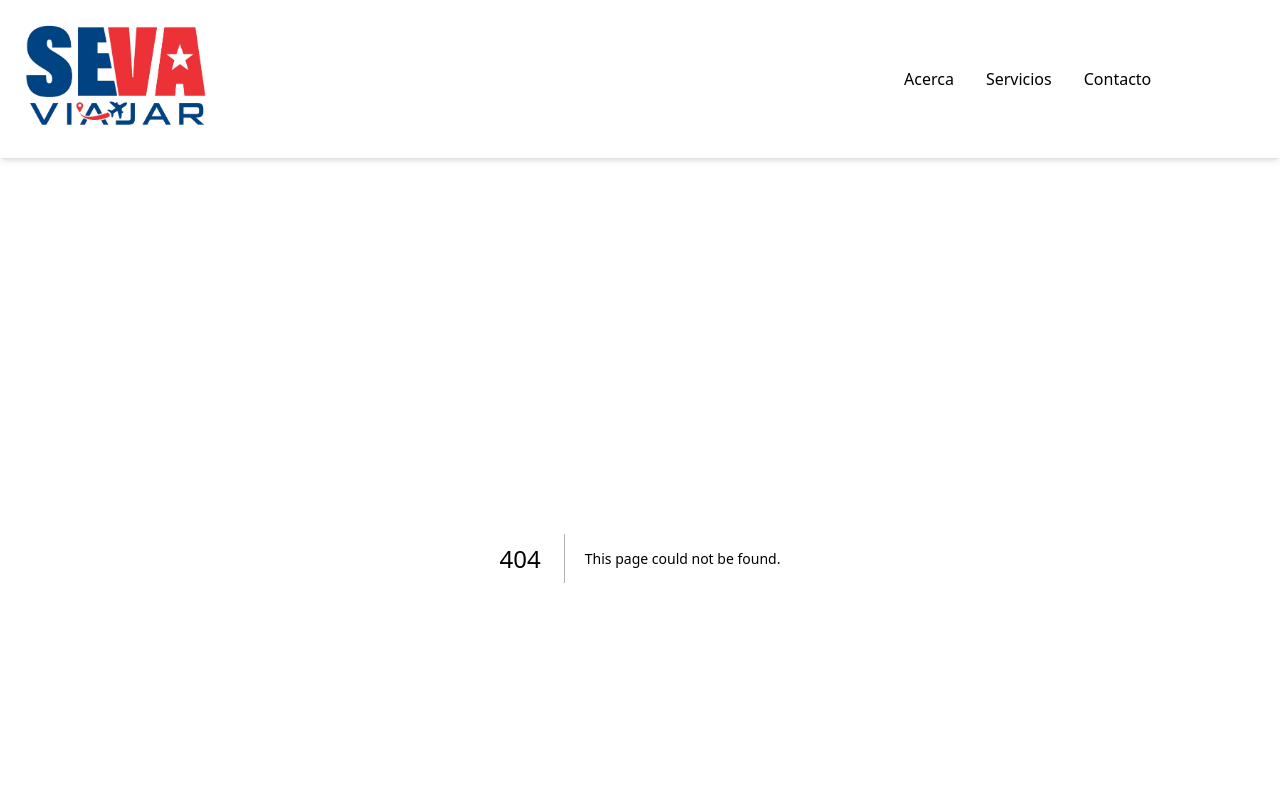
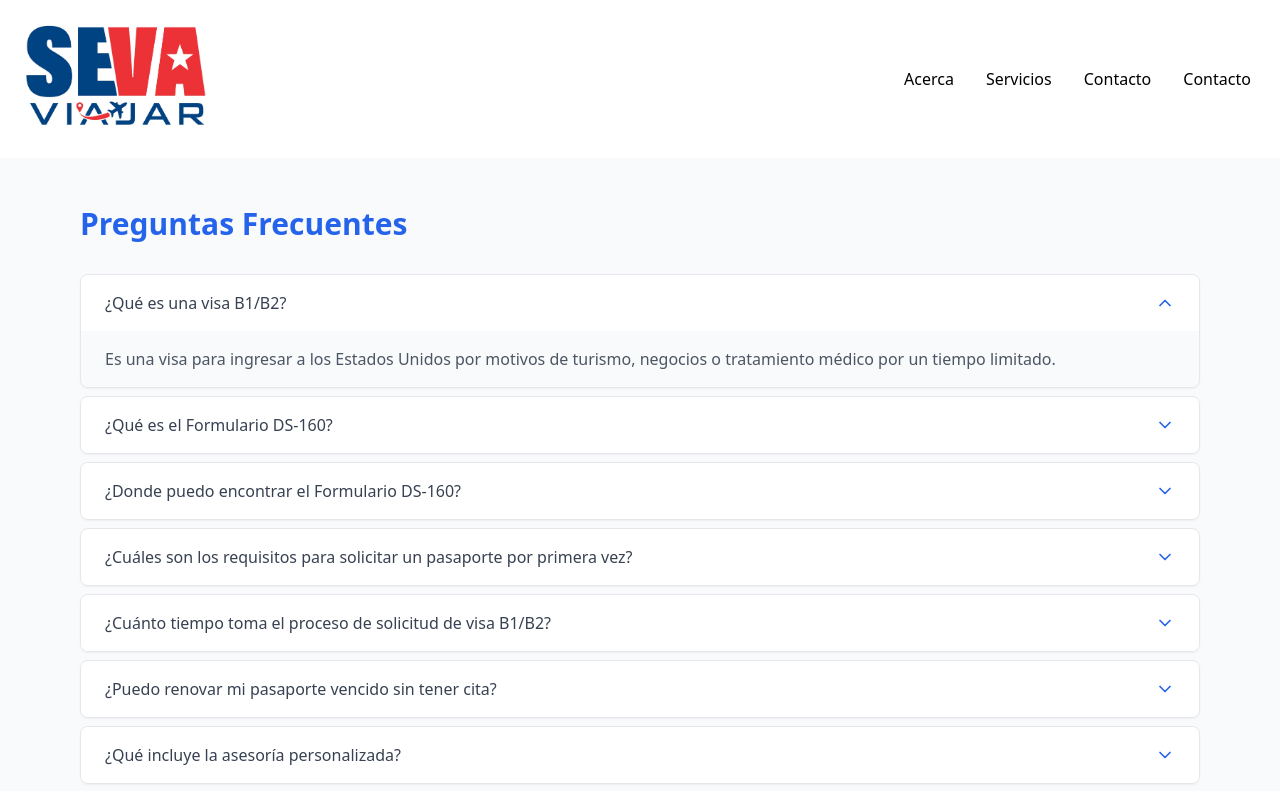
Before and after one commit to Sebastian0896/sevaviajar, a Next.js app: page /preguntas-frecuentes in a window 1280 px wide. Before the commit this address had no page. Shown: the top 791 px of the page. Built offline with nearby package versions, Linux system fonts and the light colour scheme.

Commit message:
Preguntas frecuentes agragadas 12:13pm

```diff
--- a/package.json
+++ b/package.json
@@ -9,6 +9,7 @@
     "lint": "next lint"
   },
   "dependencies": {
+    "lucide-react": "^0.474.0",
     "next": "15.1.5",
     "react": "^19.0.0",
     "react-dom": "^19.0.0",
--- /dev/null
+++ b/src/app/preguntas-frecuentes/page.jsx
@@ -0,0 +1,8 @@
+import FAQAccordion from "@/components/FaqQuestions";
+
+
+export default function PreguntasFrecuentes(){
+    return(
+        <FAQAccordion />
+    )
+}
--- /dev/null
+++ b/src/components/FaqQuestions.jsx
@@ -0,0 +1,46 @@
+'use client'
+import { useState } from 'react';
+import { ChevronDown, ChevronUp } from 'lucide-react';
+
+import faqData from '@/helpers/faqData';
+
+export default function FAQAccordion() {
+  const [activeIndex, setActiveIndex] = useState(Number || null);
+
+  const toggleAccordion = (index) => {
+    setActiveIndex(activeIndex === index ? null : index);
+  };
+
+  return (
+    <section className="bg-gray-50 py-12">
+      <div className="container mx-auto px-6 md:px-12 lg:px-20">
+        <h2 className="text-3xl font-bold text-blue-600 mb-8">Preguntas Frecuentes</h2>
+        <div className="space-y-2">
+          {faqData.map((faq, index) => (
+            <div
+              key={index}
+              className="border border-gray-200 rounded-lg overflow-hidden shadow-sm"
+            >
+              <button
+                onClick={() => toggleAccordion(index)}
+                className="flex justify-between items-center w-full px-6 py-4 bg-white hover:bg-gray-100 transition duration-300"
+              >
+                <span className="text-gray-700 font-medium">{faq.question}</span>
+                {activeIndex === index ? (
+                  <ChevronUp className="w-5 h-5 text-blue-600" />
+                ) : (
+                  <ChevronDown className="w-5 h-5 text-blue-600" />
+                )}
+              </button>
+              {activeIndex === index && (
+                <div className="bg-gray-50 px-6 py-4 text-gray-600"
+                dangerouslySetInnerHTML={{__html: faq.answer}}>
+                </div>
+              )}
+            </div>
+          ))}
+        </div>
+      </div>
+    </section>
+  );
+}
--- a/src/components/NavBar.jsx
+++ b/src/components/NavBar.jsx
@@ -69,6 +69,16 @@ export default function Navbar() {
                 </span>
               </Link>
             </li>
+            <li>
+              <Link href="/preguntas-frecuentes">
+                <span
+                  className="md:text-black text-white hover:text-blue-600 font-medium text-md cursor-pointer"
+                  onClick={() => setIsOpen(false)}
+                >
+                  Contacto
+                </span>
+              </Link>
+            </li>
           </ul>
         </div>
       </div>
--- /dev/null
+++ b/src/helpers/faqData.js
@@ -0,0 +1,63 @@
+const faqData = [
+    {
+      question: '¿Qué es una visa B1/B2?',
+      answer:
+        'Es una visa para ingresar a los Estados Unidos por motivos de turismo, negocios o tratamiento médico por un tiempo limitado.',
+    },
+    {
+      question: '¿Qué es el Formulario DS-160?',
+      answer:
+        'Es el formulario que el Departamento de Estado de los Estados Unidos coloca en una de sus plataformas para que los solicitantes de la visa B1/B2 lo complenten y es el primer paso para iniciar tu proceso de solicitud, este formulario una vez envíado no puede ser editado y genera la famosa hoja de confirmación la cual tendrá que ser presentada en conjunto con la hoja de las citas tanto en el Centro de Atención al Solicitante (CAS) por sus siglas en inglés, ubicado en SAMBIL y en el Consulado Estadounidense.',
+    },
+    {
+      question: '¿Donde puedo encontrar el Formulario DS-160?',
+      answer:
+        `<p>Sevaviajar ha preparado un formulario con las preguntas mas frecuentes del DS-160 para la comodidad del solicitante, puedes descargalo <a href="https://drive.google.com/file/d/1zRxxpzo06RV0sUxCA9rE2VGzAepX8xl5/view?usp=sharing" target="_blank" rel="nofollow noopener" class="text-blue-600 underline">Aquí</a></p>`,
+    },
+    {
+      question: '¿Cuáles son los requisitos para solicitar un pasaporte por primera vez?',
+      answer:
+        'Los requisitos incluyen un acta certificada para tales fines, una foto 2x2 y un documento de identidad vigente.',
+    },
+    {
+      question: '¿Cuánto tiempo toma el proceso de solicitud de visa B1/B2?',
+      answer:
+        'El tiempo varía según la disponibilidad de citas en la embajada. Puede tardar entre semanas y meses.',
+    },
+    {
+      question: '¿Puedo renovar mi pasaporte vencido sin tener cita?',
+      answer:
+        'En la mayoría de los casos, es necesario tener una cita para renovar tu pasaporte.',
+    },
+    {
+      question: '¿Qué incluye la asesoría personalizada?',
+      answer:
+        'La asesoría incluye orientación completa para trámites migratorios, llenado de formularios y preparación para entrevistas.',
+    },
+    {
+      question: '¿Qué hago si pierdo mi pasaporte?',
+      answer:
+        'Debes reportarlo a las autoridades correspondientes y solicitar un nuevo pasaporte presentando los documentos requeridos. Este tipo de solicitud (Por pérdida) el costo del impuesto es diferente.',
+    },
+    {
+      question: '¿Puedo reprogramar mi cita para la visa?',
+      answer:
+        'Sí, puedes reprogramar tu cita siempre que haya disponibilidad en el sistema de la embajada.',
+    },
+    {
+      question: '¿Cuál es el costo de la renovación de pasaporte?',
+      answer:
+        'El costo varía según el tipo de pasaporte.',
+    },
+    {
+      question: '¿Cómo sé si califico para una visa B1/B2?',
+      answer:
+        'La calificación depende de factores como vínculos económicos, familiares y sociales que demuestren intención de regresar a tu país.',
+    },
+    {
+      question: '¿Ofrecen servicios virtuales para la asesoría?',
+      answer: 'Sí, nuestras asesorías están disponibles de manera virtual para mayor comodidad.',
+    },
+  ];
+
+  export default faqData;
```
Also changed, not shown: 1 other file (tests, documents, lock files or other folders).
